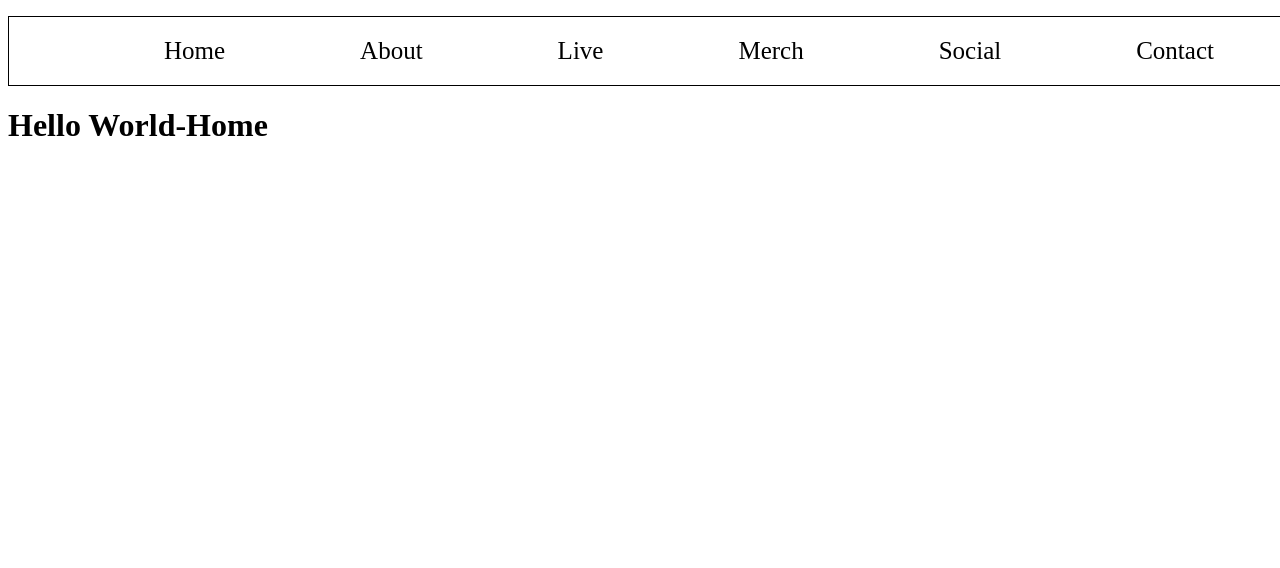
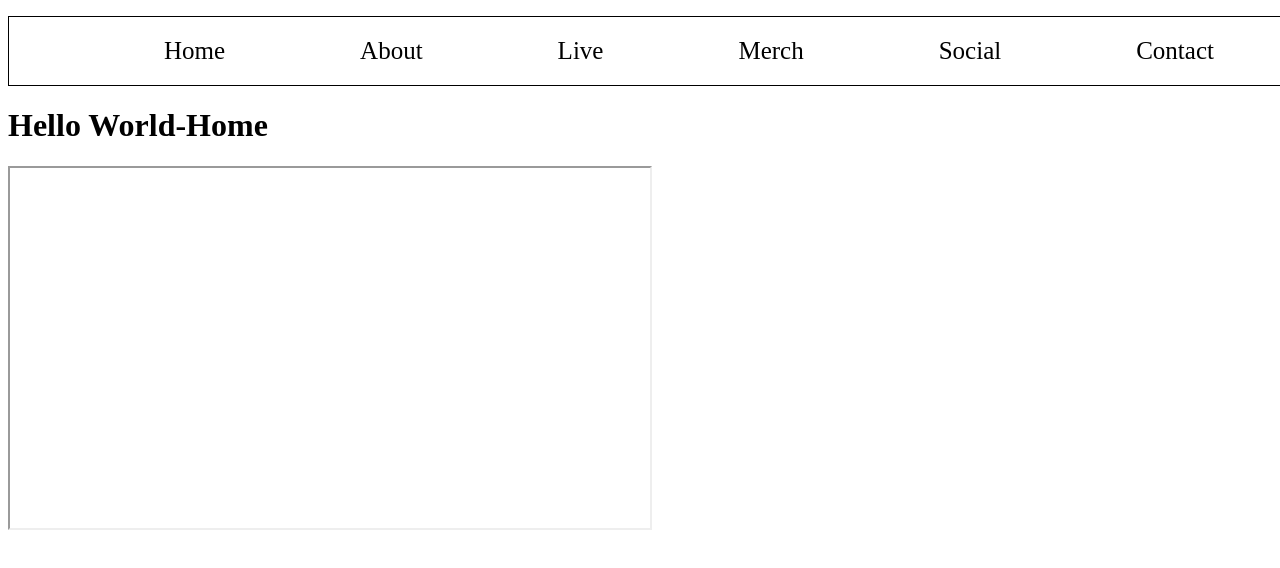
Before and after one commit to KLawsonDevelopment/AydannSite, a React (Create React App) app: page / in a window 1280 px wide. Shown: the top 568 px of the page. Built offline with nearby package versions, Linux system fonts and the light colour scheme; no server answers.

Commit message:
Working in iframe

```diff
--- a/src/components/Home.js
+++ b/src/components/Home.js
@@ -40,9 +40,10 @@ class Home extends Component {
                     src={this.state.videoURL}
                     height="360"
                     width="640"
-                    frameBorder="0"
-                    scrolling="no"
-                    allowFullScreen={true}>
+                    autoPlay={false}
+                    scrolling='no'
+                    allowFullScreen={true}
+                    >
                 </iframe>
             </div>
         );
```
